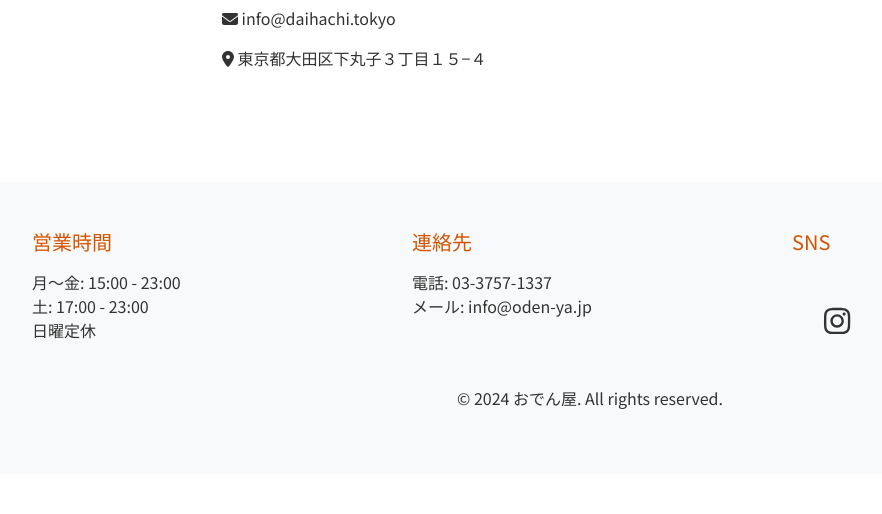
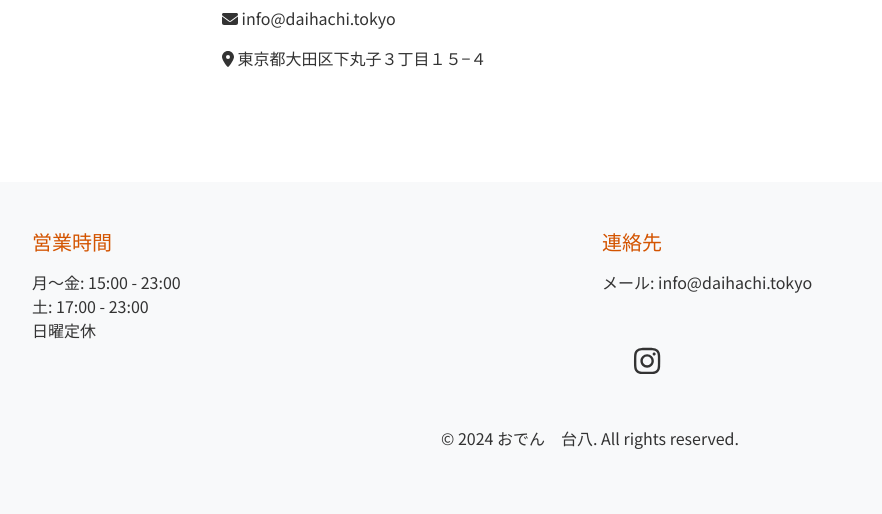
Before and after one commit to shotarok-xx/daihachi, a Flask app: page /contact in a window 1280 px wide. Shown: the part 1034-1548 px from the top of the page, without its empty margins (50-932 px from the left). Before the commit the page ends 1443 px from the top, so only its background shows below. Run offline with Flask 3, Linux system fonts and the light colour scheme.

Commit message:
Agent query: Are the footer changes visible with updated copyright text and contact information?
Update footer with new contact info, copyright, and layout.

Screenshot: https://storage.googleapis.com/screenshot-production-us-central1/b5b41d46-52fd-438d-9fff-679394ed4de6/e6f511db-2705-44d8-84d1-ae9bc87568a7.jpg

```diff
--- a/templates/base.html
+++ b/templates/base.html
@@ -58,26 +58,23 @@
     <footer class="footer mt-5">
         <div class="container">
             <div class="row">
-                <div class="col-md-4">
+                <div class="col-md-6">
                     <h5>営業時間</h5>
-                    <p>月～金: 15:00 - 23:00<br>土: 17:00 - 23:00<br>日曜定休</p>
+                    <p>月～金: 15:00 - 23:00<br>
+                    土: 17:00 - 23:00<br>
+                    日曜定休</p>
                 </div>
-                <div class="col-md-4">
+                <div class="col-md-6">
                     <h5>連絡先</h5>
-                    <p>電話: 03-3757-1337<br>
-                    メール: info@oden-ya.jp</p>
-                </div>
-                <div class="col-md-4">
-                    <h5>SNS</h5>
+                    <p>メール: info@daihachi.tokyo</p>
                     <div class="social-links">
                         <a href="https://www.instagram.com/PLACEHOLDER" class="me-2" target="_blank"><i class="fab fa-instagram fa-lg"></i></a>
-
                     </div>
                 </div>
             </div>
             <div class="row mt-3">
                 <div class="col text-center">
-                    <p>&copy; 2024 おでん屋. All rights reserved.</p>
+                    <p>&copy; 2024 おでん　台八. All rights reserved.</p>
                 </div>
             </div>
         </div>
```
